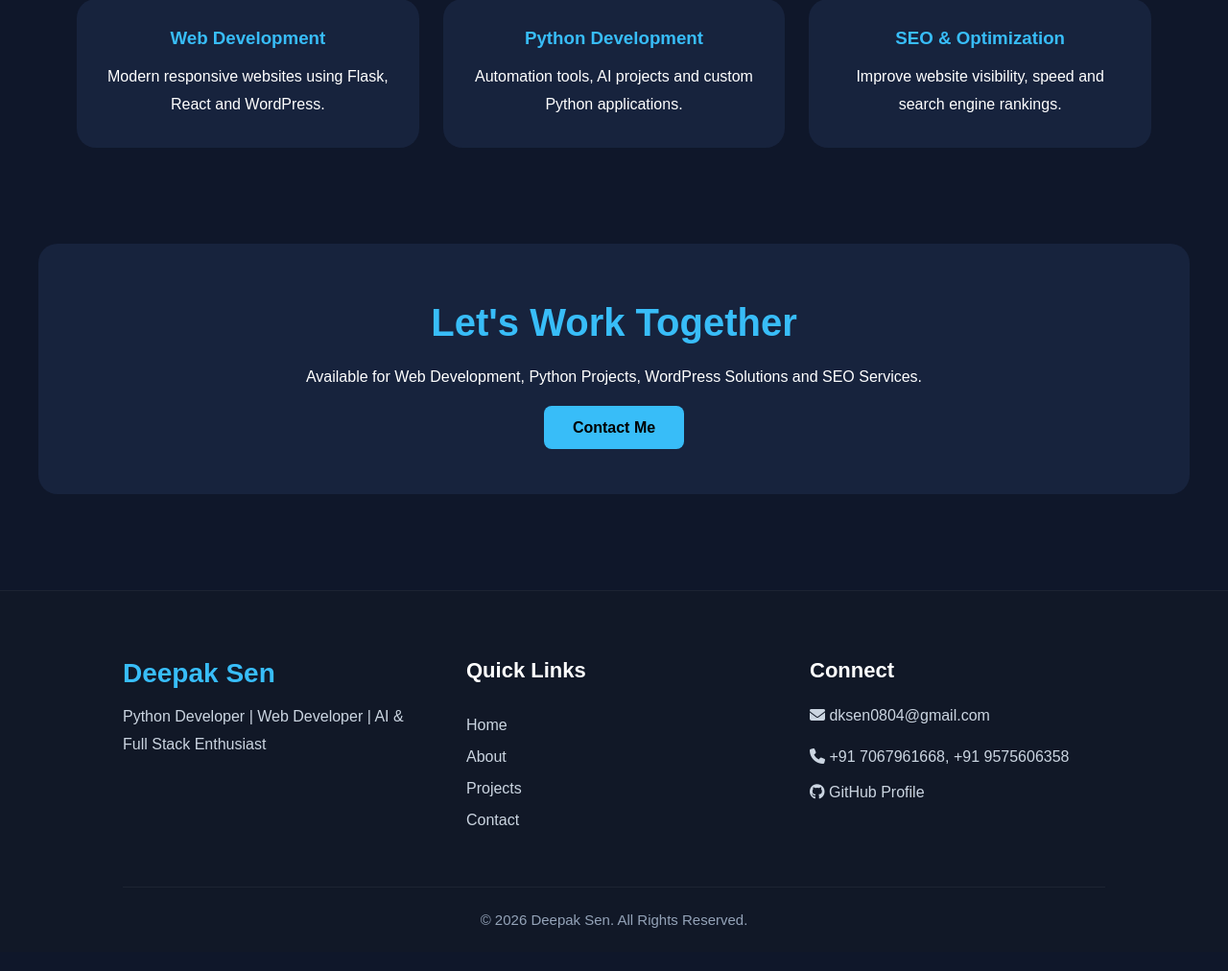
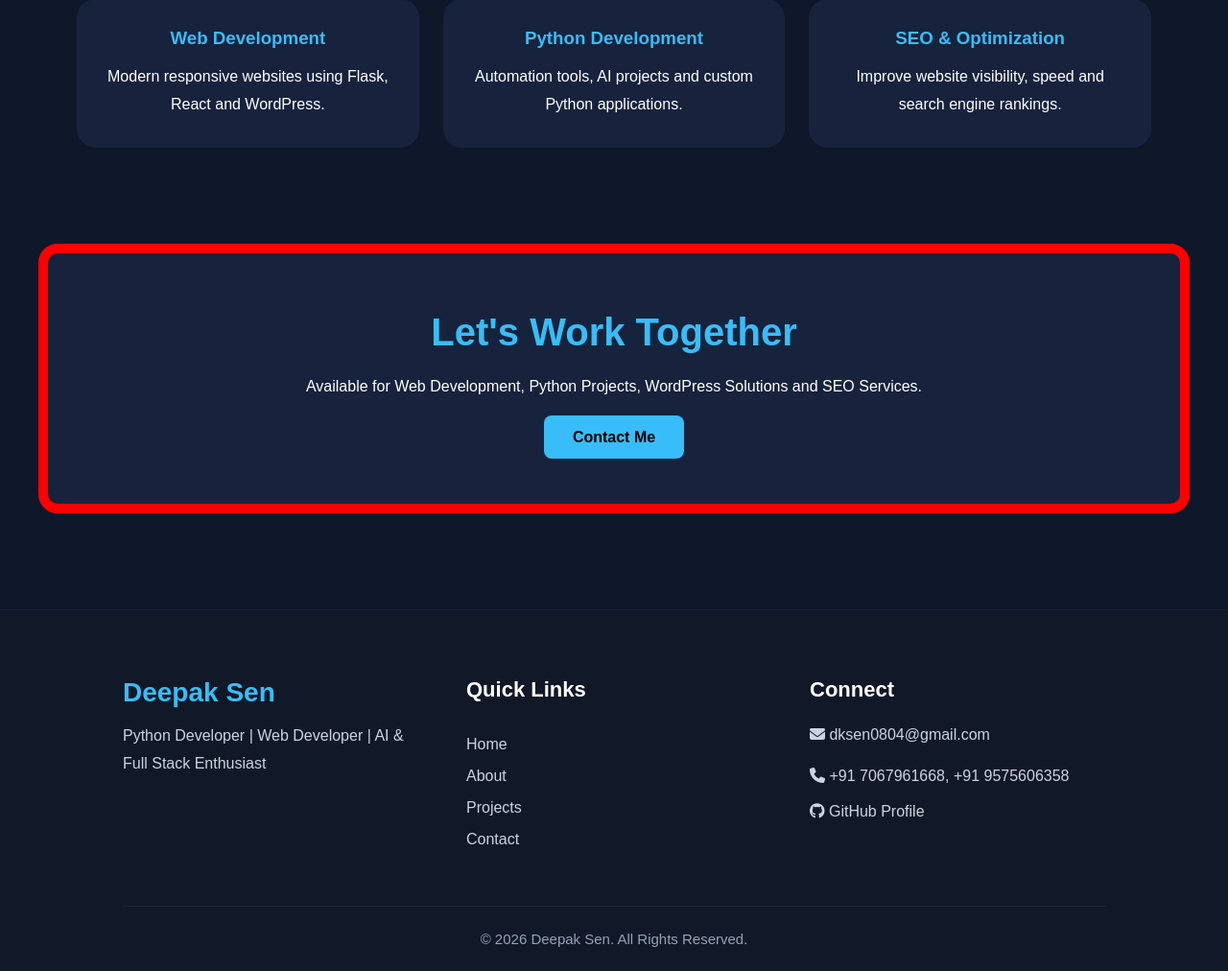
Before and after one commit to deepaksendev/deepak-portfolio, a Flask app: page / in a window 1280 px wide. Shown: the part 3658-4670 px from the top of the page at 96% size. Before the commit the page ends 4625 px from the top, so only its background shows below. Run offline with Flask 3, Linux system fonts and the light colour scheme.

Commit message:
CSS test

```diff
--- a/static/style.css
+++ b/static/style.css
@@ -1028,3 +1028,7 @@ body{
     margin: 0 auto 30px;
     line-height: 1.8;
 }
+
+.cta-section{
+    border: 10px solid red !important;
+}
```
